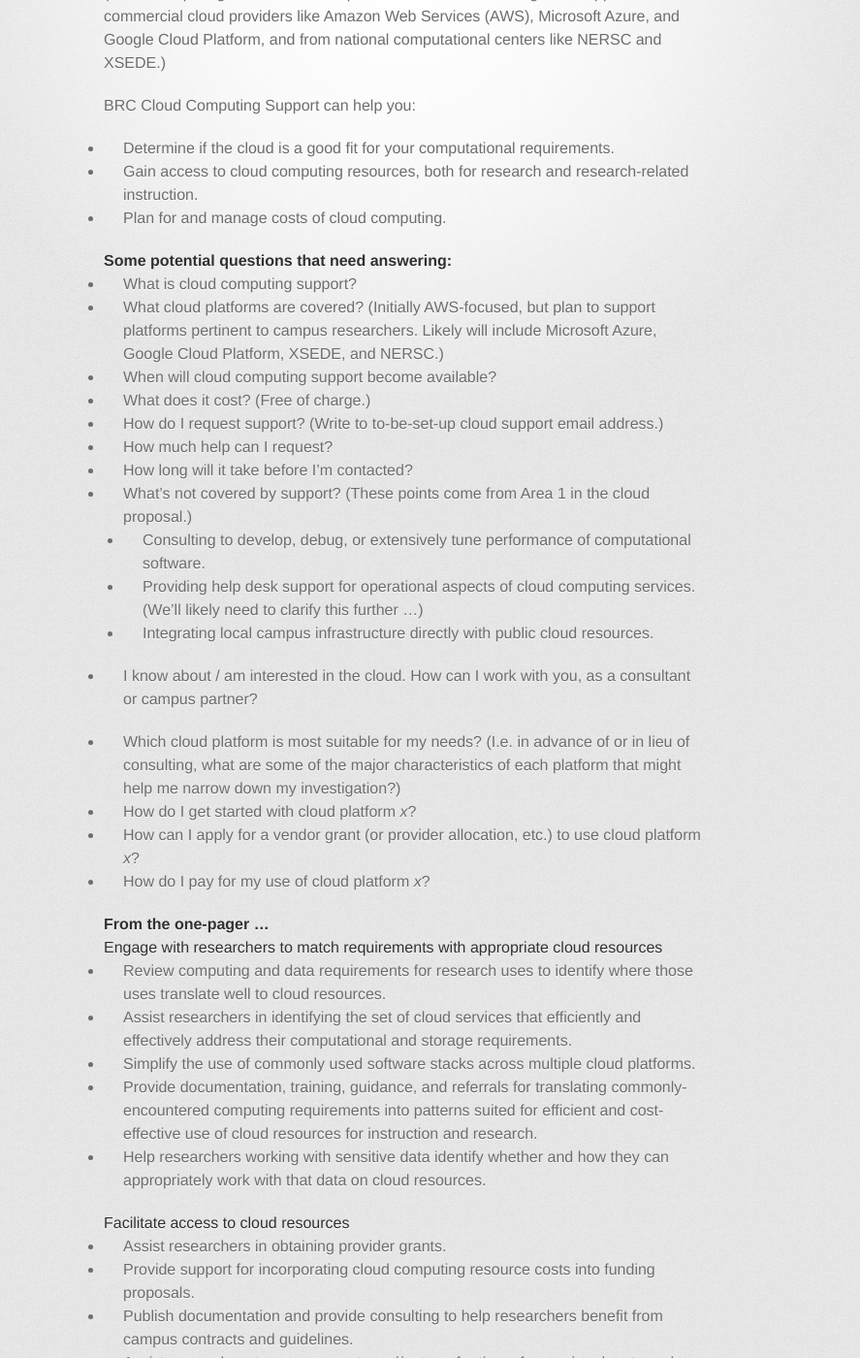
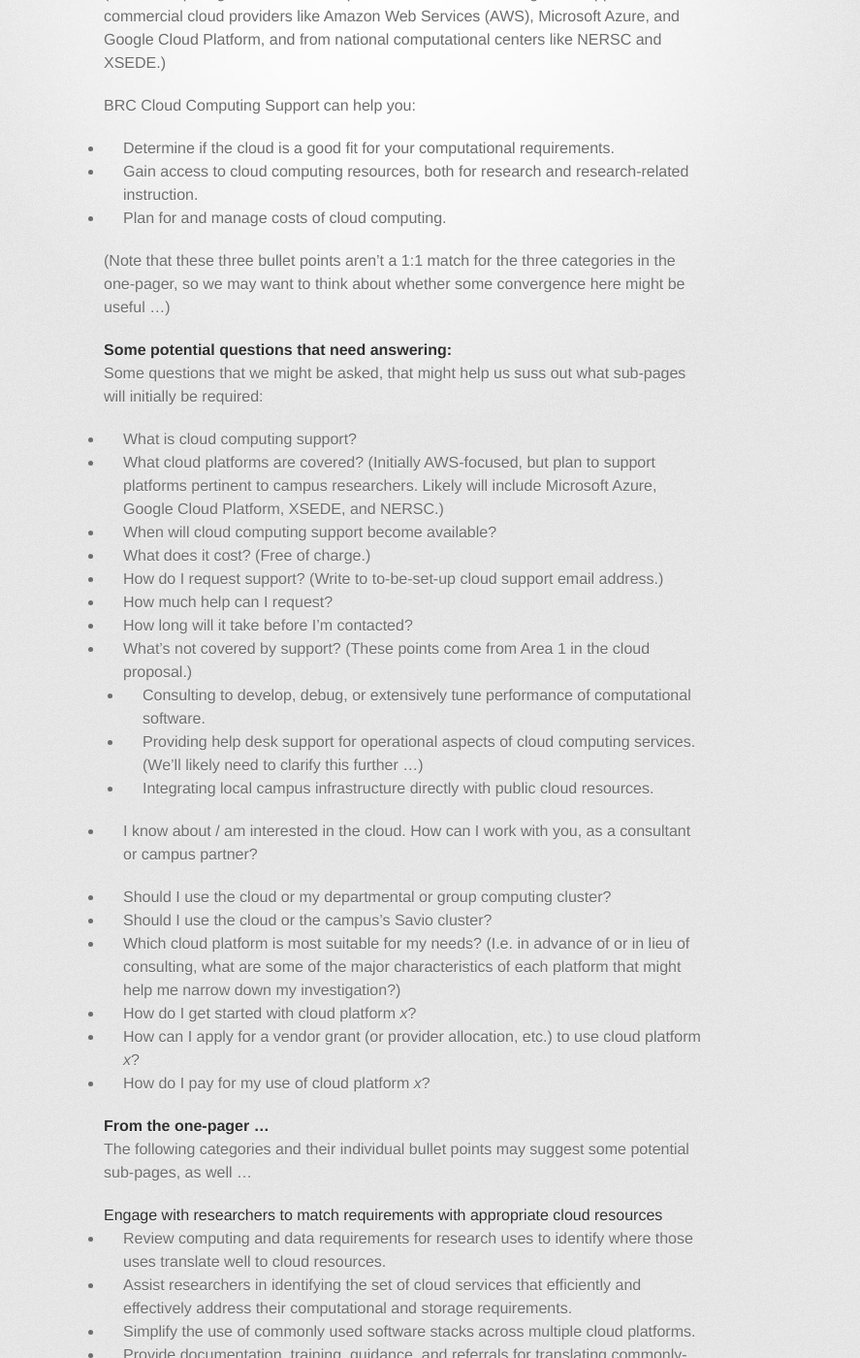
Before and after one commit to ucberkeley/brc-draft-documentation, a Jekyll site: the page built from cloud.md, in a window 1280 px wide and 1400 px high, scrolled down 235 px. Shown: the whole window at 97% size, without its empty margins (223-1110 px from the left). Built offline with Jekyll 4.4.1, drawn with Linux system fonts in a browser that asks for light colours.

Commit message:
Yet more bullet points.

```diff
--- a/cloud.md
+++ b/cloud.md
@@ -14,7 +14,11 @@
 * Gain access to cloud computing resources, both for research and research-related instruction.
 * Plan for and manage costs of cloud computing.
 
+(Note that these three bullet points aren't a 1:1 match for the three categories in the one-pager, so we may want to think about whether some convergence here might be useful ...)
+
 #### Some potential questions that need answering:
+
+Some questions that we might be asked, that might help us suss out what sub-pages will initially be required:
 
 * What is cloud computing support?
 * What cloud platforms are covered? (Initially AWS-focused, but plan to support platforms pertinent to campus researchers. Likely will include Microsoft Azure, Google Cloud Platform, XSEDE, and NERSC.)
@@ -29,12 +33,16 @@
   * Integrating local campus infrastructure directly with public cloud resources.
 * I know about / am interested in the cloud. How can I work with you, as a consultant or campus partner?
 
+* Should I use the cloud or my departmental or group computing cluster?
+* Should I use the cloud or the campus's Savio cluster?
 * Which cloud platform is most suitable for my needs? (I.e. in advance of or in lieu of consulting, what are some of the major characteristics of each platform that might help me narrow down my investigation?)
 * How do I get started with cloud platform _x_?
 * How can I apply for a vendor grant (or provider allocation, etc.) to use cloud platform _x_?
 * How do I pay for my use of cloud platform _x_?
 
 #### From the one-pager ...
+
+The following categories and their individual bullet points may suggest some potential sub-pages, as well ...
 
 ##### Engage with researchers to match requirements with appropriate cloud resources
 
```
